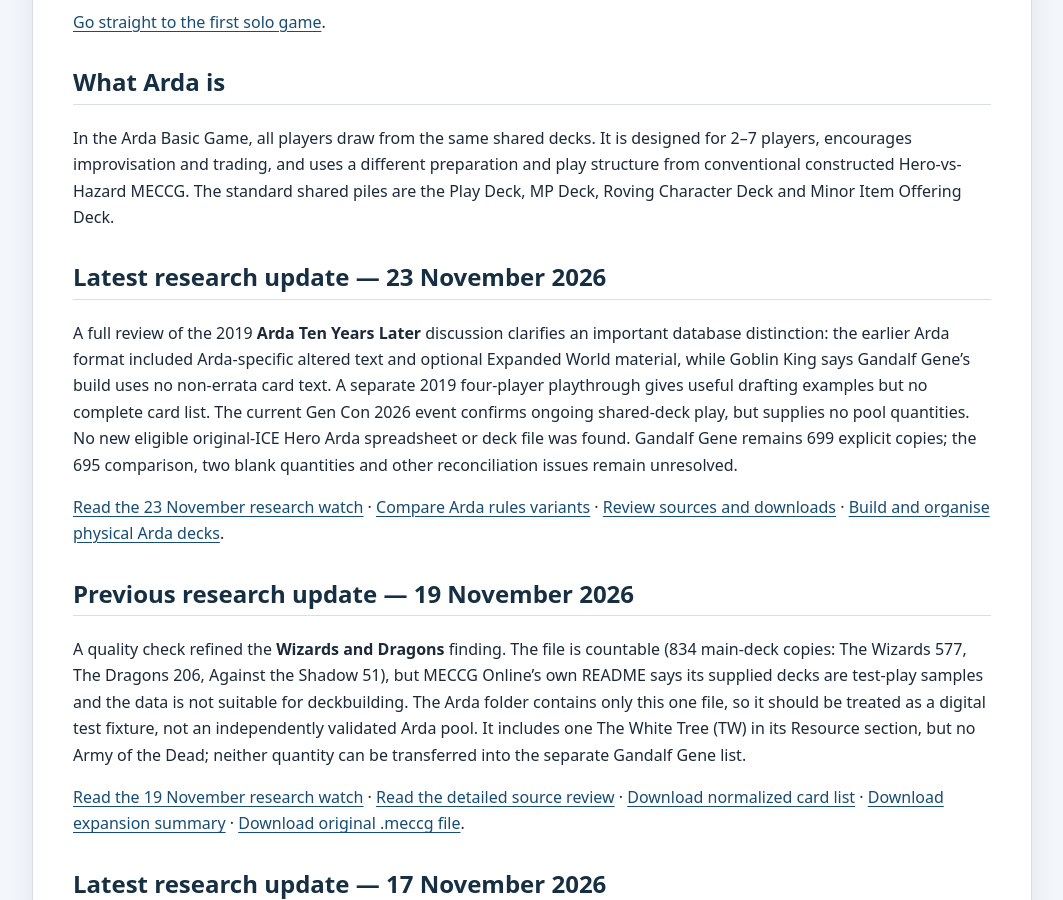
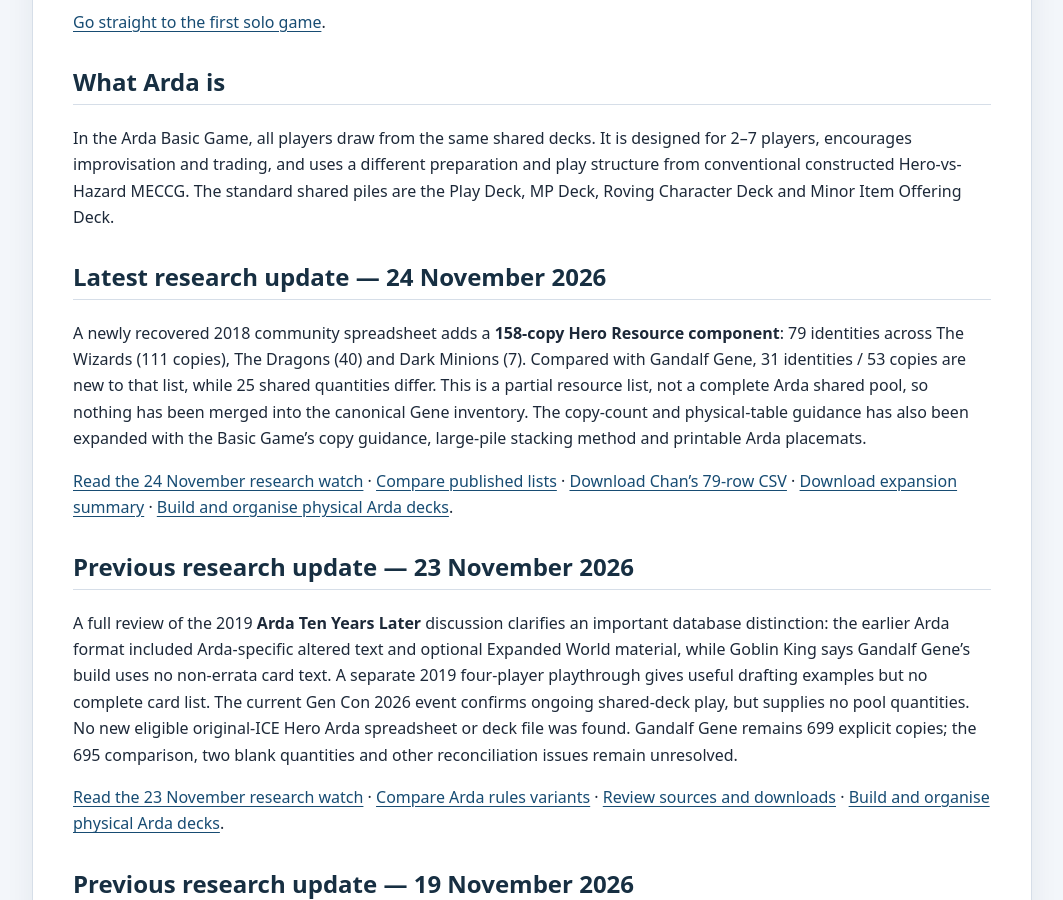
Before and after one commit to JamSpot/meccg-arda-master-database, a Jekyll site: the page built from index.md, in a window 1280 px wide and 900 px high, scrolled down 1498 px. Shown: the whole window, without its empty margins (108-1171 px from the left). Built offline with Jekyll 4.4.1, drawn with Linux system fonts in a browser that asks for light colours.

Commit message:
Update Arda research and deck guidance — 24 November 2026

```diff
--- a/index.md
+++ b/index.md
@@ -41,7 +41,13 @@ The [First Solo Arda Game walkthrough](docs/arda-solo-first-game.html) now inclu
 
 In the Arda Basic Game, all players draw from the same shared decks. It is designed for 2–7 players, encourages improvisation and trading, and uses a different preparation and play structure from conventional constructed Hero-vs-Hazard MECCG. The standard shared piles are the Play Deck, MP Deck, Roving Character Deck and Minor Item Offering Deck.
 
-## Latest research update — 23 November 2026
+## Latest research update — 24 November 2026
+
+A newly recovered 2018 community spreadsheet adds a **158-copy Hero Resource component**: 79 identities across The Wizards (111 copies), The Dragons (40) and Dark Minions (7). Compared with Gandalf Gene, 31 identities / 53 copies are new to that list, while 25 shared quantities differ. This is a partial resource list, not a complete Arda shared pool, so nothing has been merged into the canonical Gene inventory. The copy-count and physical-table guidance has also been expanded with the Basic Game's copy guidance, large-pile stacking method and printable Arda placemats.
+
+[Read the 24 November research watch](docs/research-watch-2026-11-24.html) · [Compare published lists](docs/comparison-lists.html#chansterling--2018-hero-play-deck-component-reviewed-24-november-2026) · [Download Chan's 79-row CSV](data/chans-hero-play-deck-2018.csv) · [Download expansion summary](data/chans-hero-play-deck-2018-expansion-summary.csv) · [Build and organise physical Arda decks](docs/building-arda-decks.html).
+
+## Previous research update — 23 November 2026
 
 A full review of the 2019 **Arda Ten Years Later** discussion clarifies an important database distinction: the earlier Arda format included Arda-specific altered text and optional Expanded World material, while Goblin King says Gandalf Gene's build uses no non-errata card text. A separate 2019 four-player playthrough gives useful drafting examples but no complete card list. The current Gen Con 2026 event confirms ongoing shared-deck play, but supplies no pool quantities. No new eligible original-ICE Hero Arda spreadsheet or deck file was found. Gandalf Gene remains 699 explicit copies; the 695 comparison, two blank quantities and other reconciliation issues remain unresolved.
 
```
